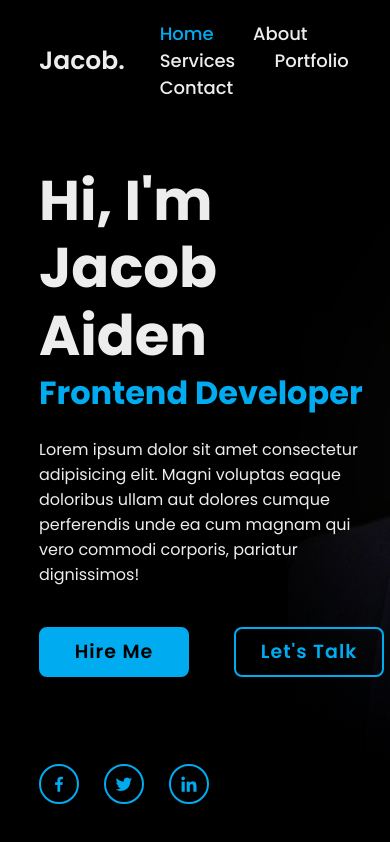
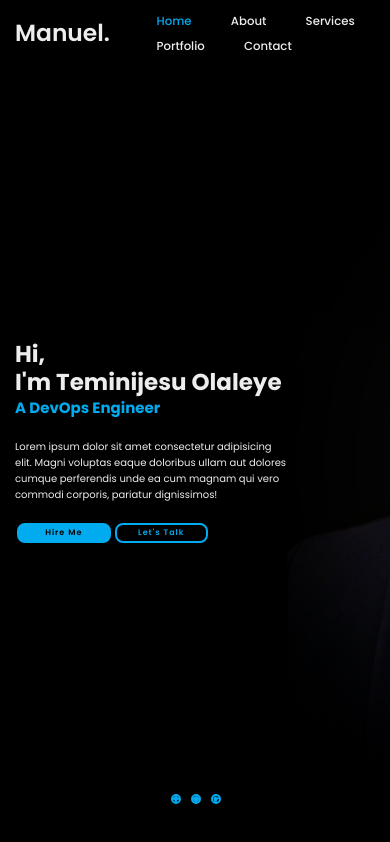
Before and after one commit to holarxmanuel/mainheady, a plain HTML site: page components/index.html in a window 390 px wide. Drawn offline with nearby package versions, Linux system fonts and the light colour scheme.

Commit message:
Made the home page responsive to mobile, tablet and various desktop sizes

```diff
--- a/components/index.html
+++ b/components/index.html
@@ -7,12 +7,13 @@
     <title>Personal Portfolio Website</title>
     <link rel="stylesheet" href="../css/style.css">
     <link rel="stylesheet" href="../css/keyframes.css">
+    <link rel="stylesheet" href="../css/mediaquery.css">
     <link href='https://unpkg.com/boxicons@2.1.4/css/boxicons.min.css' rel='stylesheet'>
 </head>
 <body>
 
     <header class="header">
-        <a href="#" class="logo">Jacob.</a>
+        <a href="#" class="logo">Manuel.</a>
 
         <nav class="navbar">
             <a href="#" class="active">Home</a>
@@ -25,8 +26,8 @@
 
     <section class="home">
         <div class="home-content">
-            <h1>Hi, I'm Jacob Aiden</h1>
-            <h3>Frontend Developer</h3>
+            <h1>Hi,</br> I'm Teminijesu Olaleye</h1>
+            <h3>A DevOps Engineer</h3>
             <p>Lorem ipsum dolor sit amet consectetur adipisicing elit. Magni voluptas eaque doloribus ullam aut dolores cumque perferendis unde ea cum magnam qui vero commodi corporis, pariatur dignissimos!</p>
             <div class="btn-box">
                 <a href="#">Hire Me</a>
--- /dev/null
+++ b/css/mediaquery.css
@@ -0,0 +1,146 @@
+/* Mobile Styles */
+@media only screen and (max-width: 480px) {
+
+    .header {
+        padding: 7px 5px;
+    }
+
+    .logo {
+        font-size: 6vw;
+        padding-left: 10px;
+    }
+
+    .navbar {
+        margin-left: 3vw;
+    }
+    .navbar a {
+        font-size: 3vw;
+    }
+
+    .home {
+        height: 100vh;
+        /* background: yellowgreen; */
+        padding: 0 10% 0 15px;
+    }
+    .home-content {
+        width: 90%;
+        /* background: red; */
+    }
+
+
+    .home-content h1 {
+        font-size: 23px;
+        margin-top: 40px;
+    }
+
+    .home-content h3 {
+        font-size: 15px;
+        /* margin: 8px 0 8px 0; */
+    }
+
+    .home-content p {
+        font-size: 10px;
+        max-width: 70vw;
+        margin-bottom: 20px;
+        /* line-height: 9px; */
+
+    }
+
+    .btn-box {
+        display: flex;
+        justify-content: space-between;
+        max-height: 20px;
+        max-width: 50vw;
+
+    }
+
+    .btn-box a {
+        font-size: 8px;
+        height: 100%;
+        margin: 0 2px 0 2px;
+
+    }
+
+
+    .home-imgHover {
+        visibility: hidden;
+    }
+
+    .home-sci {
+        width: 50px;
+        margin: 0 60% 0 40%;
+
+    }
+
+    .home-sci a {
+
+        height: 10px;
+        width: 10px;
+    }
+
+}
+
+
+/* Tablet Styles */
+@media only screen and (min-width: 481px) and (max-width: 768px) {
+    .header {
+        padding: 15px 5%;
+    }
+
+    .logo {
+        font-size: 22px;
+    }
+
+    .navbar a {
+        font-size: 17px;
+        margin-left: 25px;
+    }
+
+    .home-content h1 {
+        font-size: 36px;
+    }
+
+    .home-content h3 {
+        font-size: 28px;
+    }
+
+    .home-content p {
+        max-width: 60%;
+    }
+
+    .btn-box {
+        width: 100%;
+    }
+
+    .btn-box a {
+        width: 45%; /* Two buttons side by side */
+        margin-bottom: 10px;
+    }
+
+    .home-sci {
+        margin-top: 500px;
+        width: 150px;
+    }
+}
+
+/* Small Desktop Styles */
+@media only screen and (min-width: 769px) and (max-width: 1024px) {
+    .navbar a {
+        font-size: 18px;
+    }
+
+    .home-content h1 {
+        font-size: 48px;
+    }
+
+    .home-content h3 {
+        font-size: 30px;
+    }
+}
+
+/* Large Desktop Styles */
+@media only screen and (min-width: 1025px) {
+    .header {
+        padding: 20px 10%; /* As per original CSS */
+    }
+}
--- a/css/style.css
+++ b/css/style.css
@@ -83,7 +83,7 @@ body{
 
 .home-content h1 {
     position: relative;
-    font-size: 56px;
+    font-size: 50px;
     font-weight: 700;
     line-height: 1.2;
 
```
